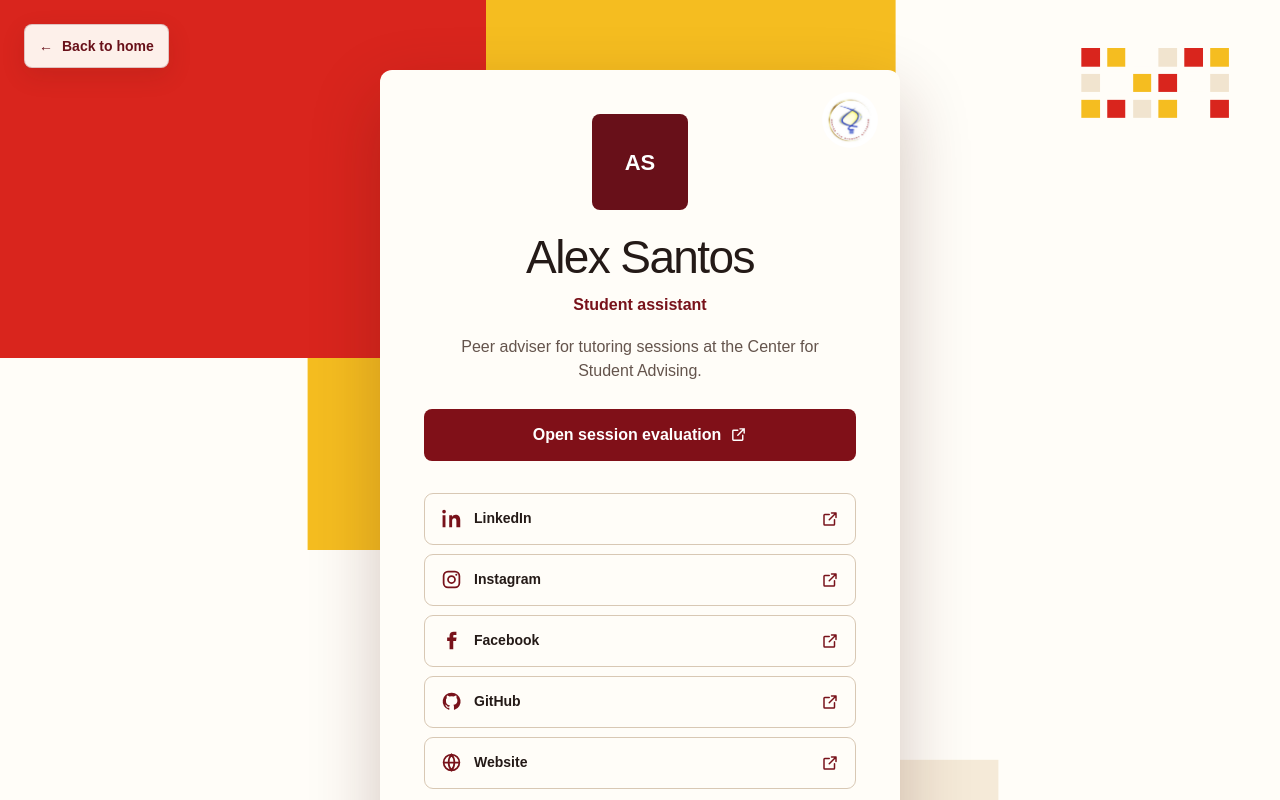
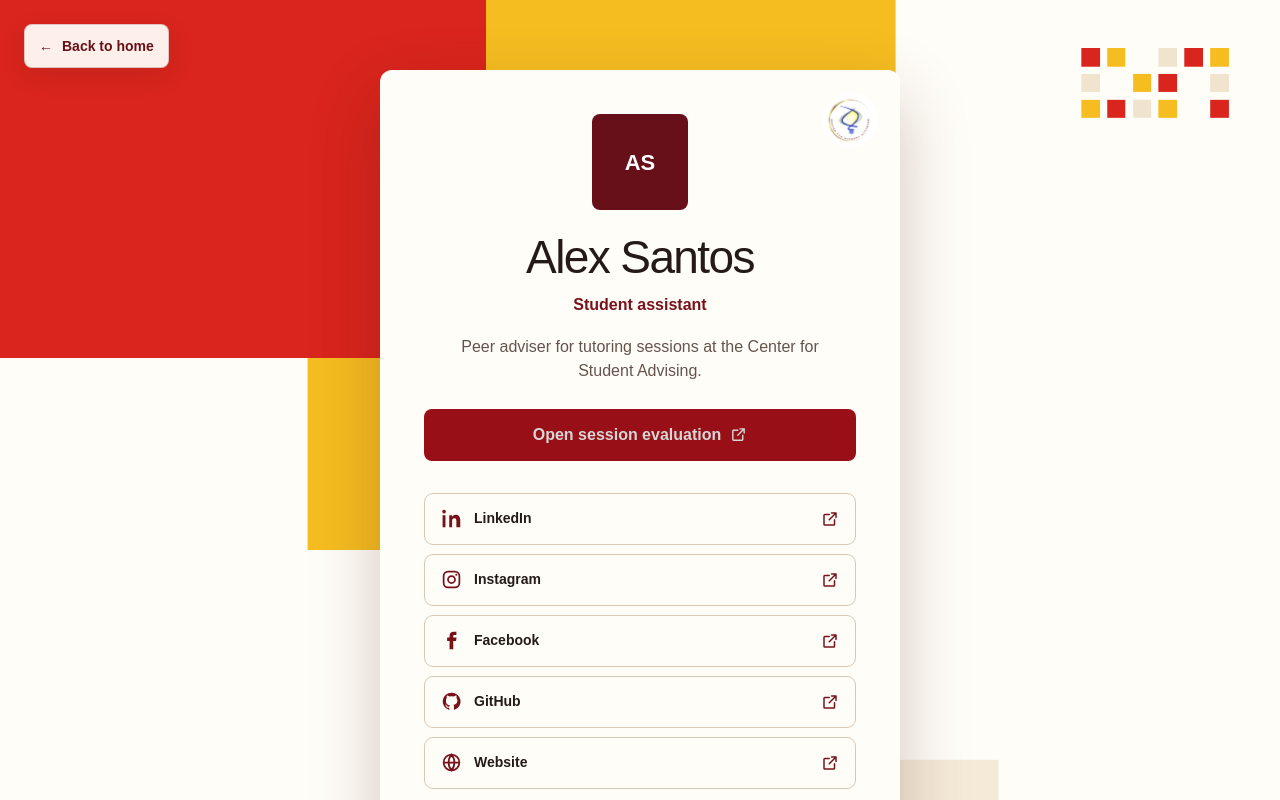
Before and after one commit to Chongkers/CSA-ID, a Next.js app: page /id/demo in a window 1280 px wide. In both pictures the pointer is over the link "Open session evaluation". Shown: the top 800 px of the page. Built offline with nearby package versions, Linux system fonts and the light colour scheme; a web font is replaced by a local one.

Commit message:
Apply profile color to evaluation button

```diff
--- a/app/globals.css
+++ b/app/globals.css
@@ -225,8 +225,8 @@ h1, h2, h3 { letter-spacing: -.035em; line-height: 1.02; text-wrap: balance; }
 .publicCsaLogo { position: absolute; top: 22px; right: 22px; width: 56px; height: 56px; object-fit: cover; border-radius: 50%; }
 .publicAvatar { background: var(--red-dark); border-radius: 8px; }
 .publicKicker { color: #78121a; }
-.evaluationButton { min-height: 52px; padding: 0 18px; display: flex; align-items: center; justify-content: center; border-radius: 8px; background: var(--action); color: white; text-decoration: none; font-weight: 600; transition: transform .18s ease, background .18s ease; }
-.evaluationButton:hover { background: var(--action-hover); transform: translateY(-2px); }
+.evaluationButton { min-height: 52px; padding: 0 18px; display: flex; align-items: center; justify-content: center; border-radius: 8px; background: var(--profile-accent); color: white; text-decoration: none; font-weight: 600; transition: transform .18s ease, filter .18s ease; }
+.evaluationButton:hover { filter: brightness(.84); transform: translateY(-2px); }
 .buttonExternalIcon { width: 17px; height: 17px; margin-left: 9px; }
 .publicSave { background: #fffdf8; color: var(--ink); border: 1px solid #9f8b74; display: flex; align-items: center; justify-content: center; text-decoration: none; }
 .profileBrand { color: #35110d; background: rgba(255, 248, 223, .88); padding: 7px 10px; border-radius: 6px; }
```
Also changed, not shown: 1 other file (tests, documents, lock files or other folders).
